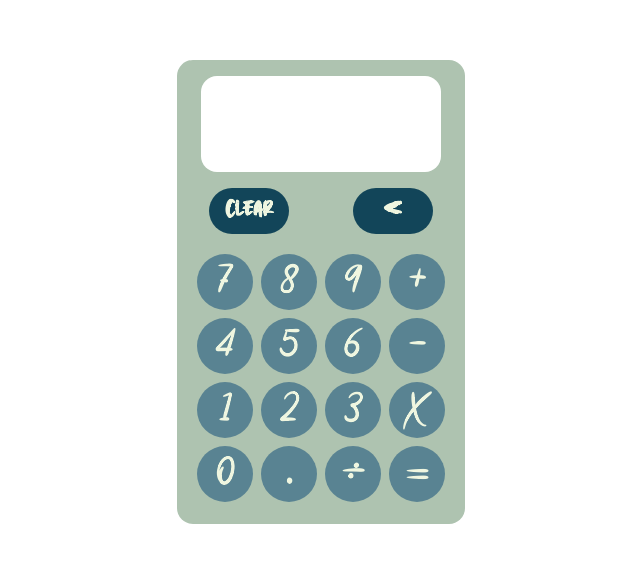
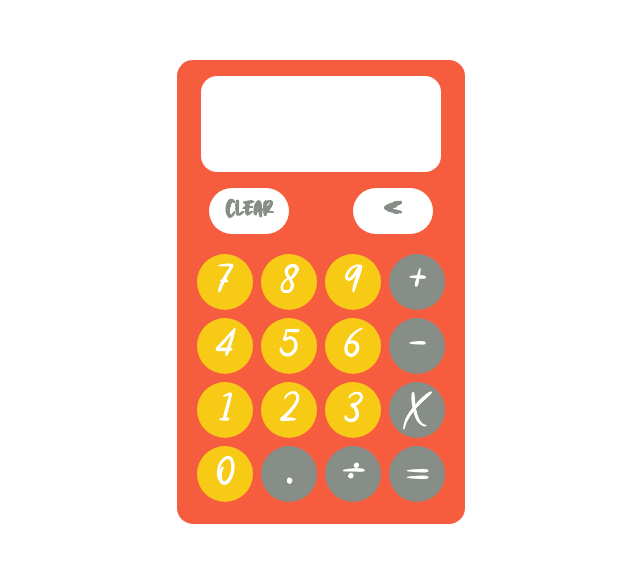
Before and after one commit to ElsaLecureux/Calculator, a React (Create React App) app: page / in a window 1280 px wide. Shown: the part 108-670 px from the top of the page, without its empty margins (319-959 px from the left). Built offline with nearby package versions, Linux system fonts and the light colour scheme.

Commit message:
trying to switch to mutliple operator, not working

```diff
--- a/src/Components/App.js
+++ b/src/Components/App.js
@@ -1,111 +1,116 @@
 import './App.scss';
 import { useState, useEffect } from 'react';
 import classNames from 'classnames';
-
-//TODO alert for one operator & only 6digits,
+//TODO differents Alerts
 //TODO more than one operator
 //TODO button before
 //TODO button for '.'
 function App() {
-  const [number,setNumber] = useState('');
-  const [screenValue, setScreenValue] = useState('');
-  const [operator, setOperator] = useState('');
-  const [firstNumber, setFirstNumber] = useState(0);
-  const [secondNumber, setSecondNumber] = useState(0);
+  const [numberOnScreen,setNumberOnScreen] = useState('');
+  const [calculus, setCalculus] = useState('');
+  const [operator, setOperator] = useState([]);
+  const [numbers, setNumbers] = useState([]);
   const [smaller, setSmaller] = useState(false);
   const [alertOn, setAlertOn] = useState(false);
 
     const addSign = (value) => {
-      if(operator === ''){
-        setNumber('');
-        setOperator(value)
-        setScreenValue(screenValue + value);
-      } else {
+      /*if(operator === ''){*/
+        setNumberOnScreen('');
+        setOperator([...operator, value])
+        setCalculus(calculus + value);
+      /*} else {
         setAlertOn(true);
-      }
+      }*/
   }
   const addNumber = (value) => {
-    if (operator === '' && number.length < 6 ) {
-        setFirstNumber(Number(firstNumber + value));
-        setNumber(number + value);
-        setScreenValue(screenValue + value);
-    } else if (number.length < 6) {
-      setSecondNumber(Number(secondNumber + value));
-      setNumber(number + value);
-      setScreenValue(screenValue + value);
+    if ( operator.length === 0 && numberOnScreen.length < 6 ) {
+        setNumbers([numbers + value]);
+        setNumberOnScreen(numberOnScreen + value);
+        setCalculus(calculus + value);
+    } else if (operator.length === 1 && numberOnScreen.length < 6) {
+      const newNumber = [
+        ...numbers,
+        numbers[1] = numbers[1] + value
+      ]
+      setNumbers(newNumber);
+      setNumberOnScreen(numberOnScreen + value);
+      setCalculus(calculus + value);
     } else {
       setAlertOn(true);
+      setTimeout(() => {
+        setAlertOn(false);
+      }, 3000);
     }
   }
   const calculation = (value) => {
-    setScreenValue(screenValue + value);
+    setCalculus(calculus + value);
     let result = 0;
-    switch(operator) {
+    switch(operator[0]) {
       case '+':
-        result = firstNumber + secondNumber;
-        setNumber(result.toString());
+        result = Number(numbers[0]) + Number(numbers[1]);
+        setNumberOnScreen(result.toString());
         break;
       case '-':
-        result = firstNumber - secondNumber;
-        setNumber(result.toString());
+        result = numbers[0] - numbers[1];
+        setNumberOnScreen(result.toString());
         break;
       case 'X':
-        result = firstNumber * secondNumber;
-        setNumber(result.toString());
+        result = numbers[0] * numbers[1];
+        setNumberOnScreen(result.toString());
         break;
       case '/':
-        result = firstNumber / secondNumber;
-        setNumber(result.toString());
+        result = numbers[0] / numbers[1];
+        setNumberOnScreen(result.toString());
         break;
         default:
+          console.log(result);
           console.log('no Math')
     }
   }
 
   const clearAll = () => {
-    setScreenValue('');
-    setFirstNumber(0);
-    setOperator('');
-    setSecondNumber(0);
-    setNumber('');
+    setCalculus('');
+    setNumbers([]);
+    setOperator([]);
+    setNumberOnScreen('');
     setSmaller(false);
     setAlertOn(false);
   }
 
   useEffect (() => {
-    if(number.length > 8 ) {
+    if(numberOnScreen.length > 8 ) {
       setSmaller(true);
     }
-  }, [number]);
+  }, [numberOnScreen]);
   return (
     <div className="App">
-    <div className={classNames("alert", {alertOn: alertOn})}>Only one operator || Only 6 digits max</div>
+    <div className={classNames("alert", {alertOn: alertOn})}>ERROR: Only one operator & Only 6 digits max</div>
      <div className='calculator'>
         <div className="screen">
-          <p className="screen_content_top">{screenValue}</p>
-          <p className={classNames("screen_content_bottom", {smaller: smaller})}>{number}</p>
+          <p className="screen_content_top">{calculus}</p>
+          <p className={classNames("screen_content_bottom", {smaller: smaller})}>{numberOnScreen}</p>
         </div>
         <div className="clean_container">
           <button className="cleaning_button" onClick={clearAll}>Clear</button>
           <button className="cleaning_button back_button">&lt;</button>
         </div>
         <div className="digits-symbols_container">
-          <button value="7" className="digits_button" onClick={e => addNumber(e.target.value)}>7</button>
-          <button value="8" className="digits_button" onClick={e => addNumber(e.target.value)}>8</button>
-          <button value="9" className="digits_button" onClick={e => addNumber(e.target.value)}>9</button>
-          <button value="+" className="digits_button" onClick={e => addSign(e.target.value)}>+</button>
-          <button value="4" className="digits_button" onClick={e => addNumber(e.target.value)}>4</button>
-          <button value="5" className="digits_button" onClick={e => addNumber(e.target.value)}>5</button>
-          <button value="6" className="digits_button" onClick={e => addNumber(e.target.value)}>6</button>
-          <button value="-" className="digits_button" onClick={e => addSign(e.target.value)}>-</button>
-          <button value="1" className="digits_button" onClick={e => addNumber(e.target.value)}>1</button>
-          <button value="2" className="digits_button" onClick={e => addNumber(e.target.value)}>2</button>
-          <button value="3" className="digits_button" onClick={e => addNumber(e.target.value)}>3</button>
-          <button value="X" className="digits_button" onClick={e => addSign(e.target.value)}>X</button>
-          <button value="0" className="digits_button" onClick={e => addNumber(e.target.value)}>0</button>
-          <button value="." className="digits_button" onClick={e => addSign(e.target.value)}>.</button>
-          <button value="/" className="digits_button" onClick={e => addSign(e.target.value)}>&#247;</button>
-          <button value="=" className="digits_button" onClick={e => calculation(e.target.value)}>=</button>
+          <button value="7" className="digits_button operation_buttons" onClick={e => addNumber(e.target.value)}>7</button>
+          <button value="8" className="digits_button operation_buttons" onClick={e => addNumber(e.target.value)}>8</button>
+          <button value="9" className="digits_button operation_buttons" onClick={e => addNumber(e.target.value)}>9</button>
+          <button value="+" className="operator_button operation_buttons" onClick={e => addSign(e.target.value)}>+</button>
+          <button value="4" className="digits_button operation_buttons" onClick={e => addNumber(e.target.value)}>4</button>
+          <button value="5" className="digits_button operation_buttons" onClick={e => addNumber(e.target.value)}>5</button>
+          <button value="6" className="digits_button operation_buttons" onClick={e => addNumber(e.target.value)}>6</button>
+          <button value="-" className="operator_button operation_buttons" onClick={e => addSign(e.target.value)}>-</button>
+          <button value="1" className="digits_button operation_buttons" onClick={e => addNumber(e.target.value)}>1</button>
+          <button value="2" className="digits_button operation_buttons" onClick={e => addNumber(e.target.value)}>2</button>
+          <button value="3" className="digits_button operation_buttons" onClick={e => addNumber(e.target.value)}>3</button>
+          <button value="X" className="operator_button operation_buttons" onClick={e => addSign(e.target.value)}>X</button>
+          <button value="0" className="digits_button operation_buttons" onClick={e => addNumber(e.target.value)}>0</button>
+          <button value="." className="operator_button operation_buttons" onClick={e => addSign(e.target.value)}>.</button>
+          <button value="/" className="operator_button operation_buttons" onClick={e => addSign(e.target.value)}>&#247;</button>
+          <button value="=" className="operator_button operation_buttons" onClick={e => calculation(e.target.value)}>=</button>
         </div>
      </div>
     </div>
--- a/src/Components/App.scss
+++ b/src/Components/App.scss
@@ -23,7 +23,7 @@
   display: flex;
   align-items: center;
   flex-direction: column;
-  background-color: #AEC3B0;
+  background-color: #F55D3E;
   border-radius: 1rem;
   width: 18rem;
   height: 29rem;
@@ -41,7 +41,7 @@
       right: 1rem;
       font-size: 1.4rem;
       font-weight: 700;
-      color: #b3bcbf;
+      color: #878E88;
     }
     .screen_content_bottom{
       position: absolute;
@@ -69,8 +69,8 @@
       border-radius: 1.5rem;
       font-size: 1.5rem;
       font-weight: 700;
-      color: #EFF6E0;
-      background-color: #124559;
+      color: #878E88;
+      background-color: #FFFFFF;
     }
     .back_button{
       font-size: 2.8rem;
@@ -81,7 +81,7 @@
     flex-wrap: wrap;
     justify-content: center;
     margin-bottom: 1rem;
-    .digits_button{
+      .operation_buttons{
       font-family: Beltanira;
       margin: 0.25rem;
       height: 3.5rem;
@@ -90,8 +90,12 @@
       border-radius: 5rem;
       font-size: 2rem;
       font-weight: 700;
-      color: #EFF6E0;
-      background-color: #598392;
+      color: #FFFFFF;
+      background-color: #F7CB15;
+    }
+    .operator_button{
+      color: #FFFFFF;
+      background-color: #878E88;
     }
     .multiply_button{
       font-size: 1.5rem;
```
